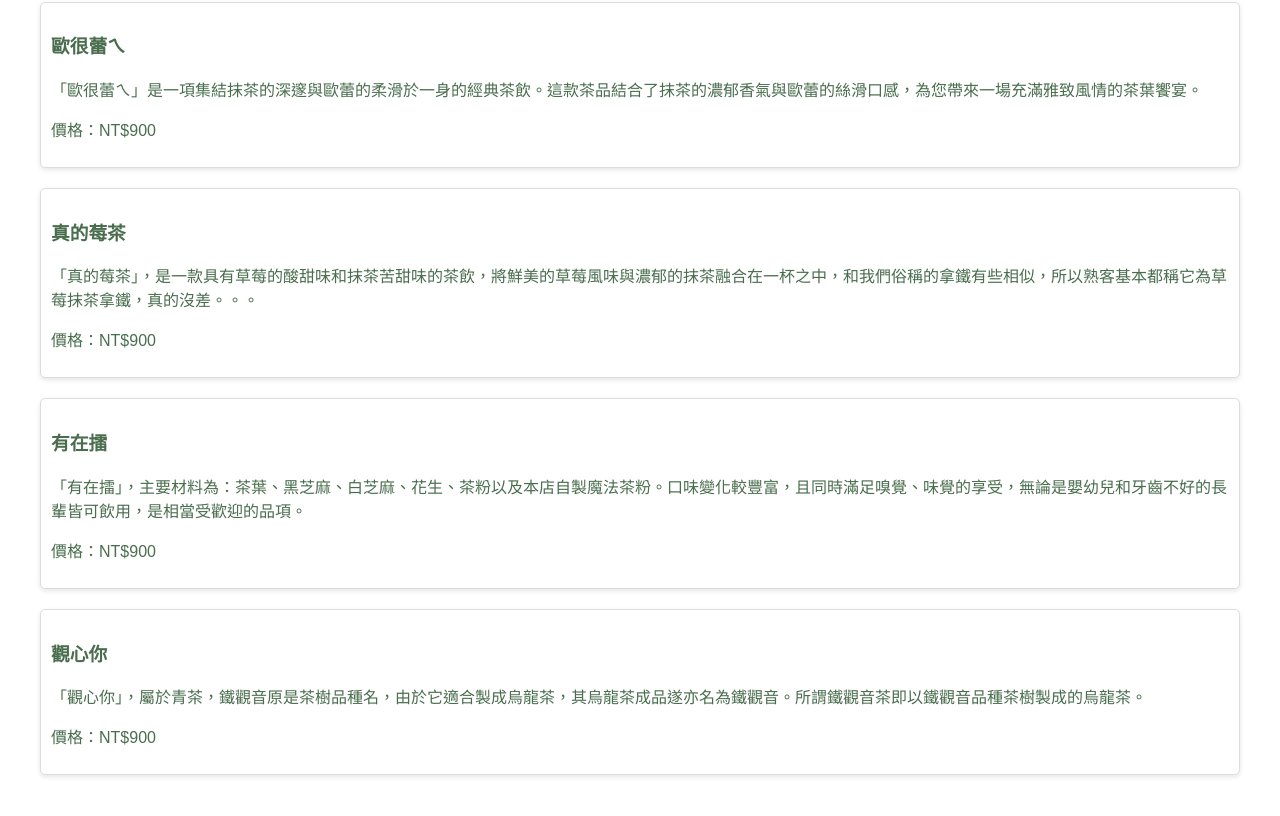
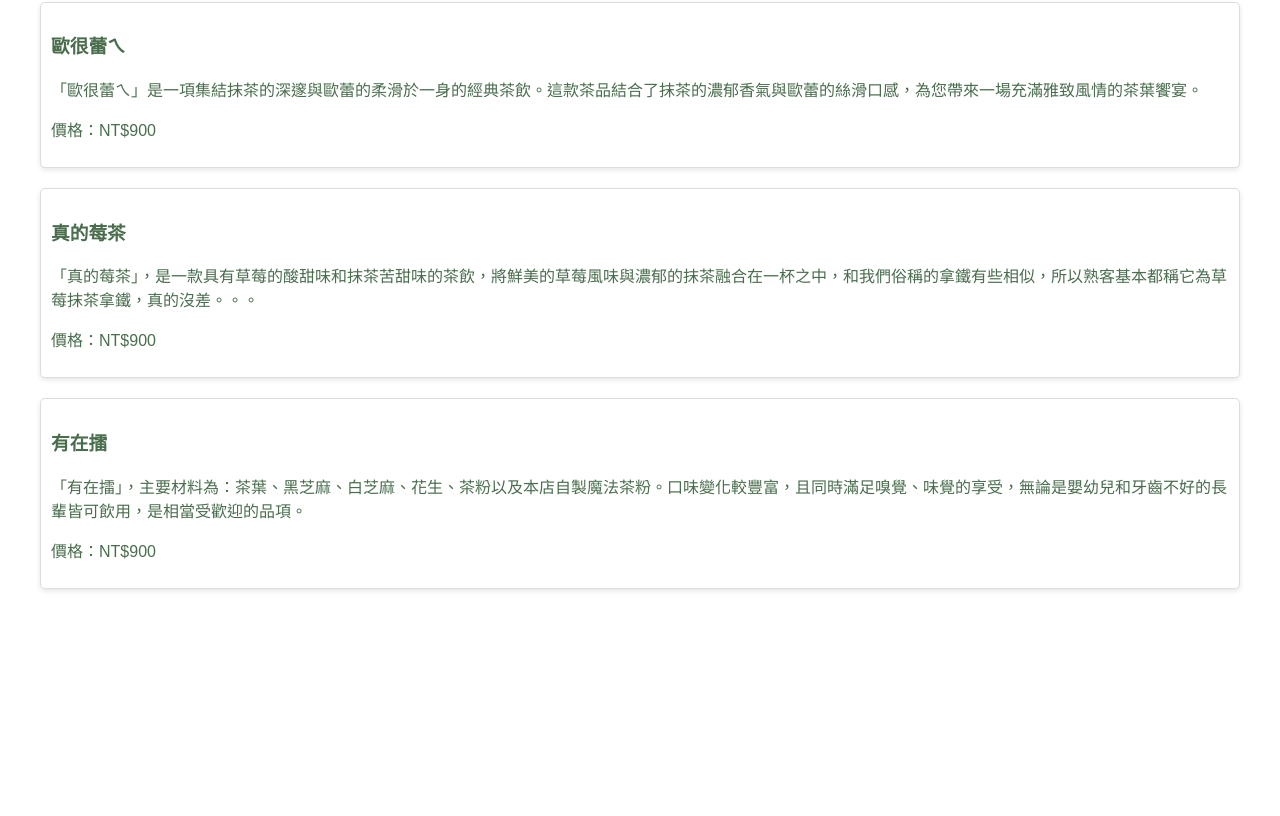
Before and after one commit to yuyue030/0000, a plain HTML site: page dessert.html in a window 1280 px wide. Shown: the part 2440-3256 px from the top of the page. After the commit the page ends 3149 px from the top, so only its background shows below. Drawn offline with Linux system fonts and the light colour scheme.

Commit message:
Update dessert.html

```diff
--- a/dessert.html
+++ b/dessert.html
@@ -171,7 +171,6 @@
                     <td><img alt="" src="images/matcha milk.jpg" alt="Product Image" /></td>
                     <td><img alt="" src="images/smlatté.jpg" alt="Product Image" /></td>
                     <td><img alt="" src="images/有在擂.jpg" alt="Product Image" /></td>
-                    <td><img alt="" src="images/鐵.jpg" alt="Product Image" /></td>
 
                 </tr>
 
@@ -200,11 +199,6 @@
             <p>價格：NT$900</p>
         </div>
 
-        <div class="product">
-            <h3>觀心你</h3>
-            <p>「觀心你」，屬於青茶，鐵觀音原是茶樹品種名，由於它適合製成烏龍茶，其烏龍茶成品遂亦名為鐵觀音。所謂鐵觀音茶即以鐵觀音品種茶樹製成的烏龍茶。</p>
-            <p>價格：NT$900</p>
-        </div>
 
     </section>
 
```
